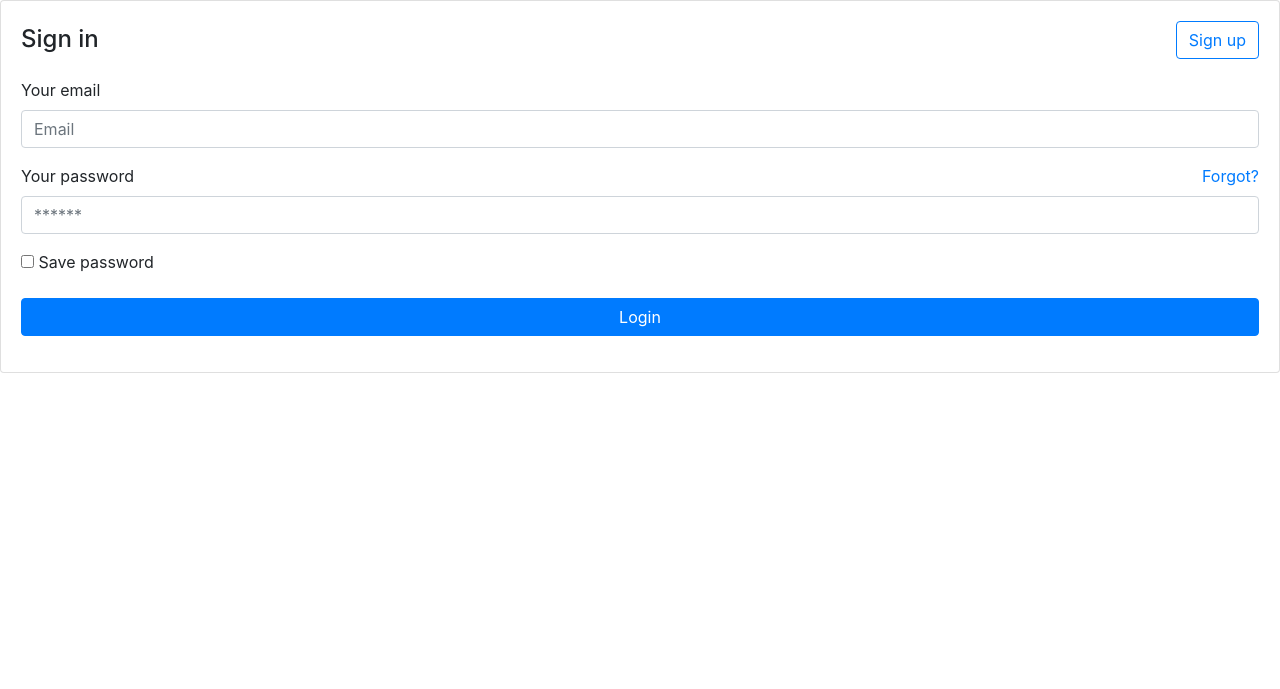
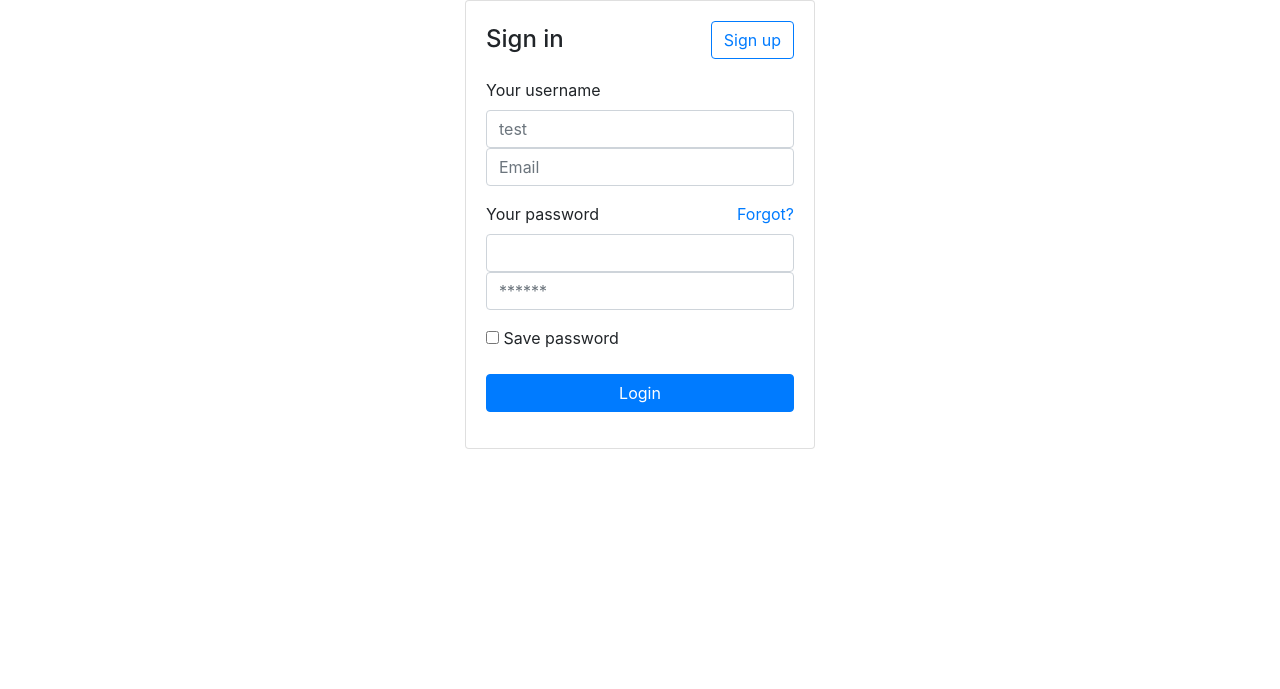
Before and after one commit to reuvenz1993/blog, a Flask app: page / in a window 1280 px wide. Shown: the part 56-745 px from the top of the page. Run offline with Flask 2, Linux system fonts and the light colour scheme; some libraries are stand-ins or nearby versions.

Commit message:
--- Auto-Git Commit ---

```diff
--- a/app.py
+++ b/app.py
@@ -1,10 +1,13 @@
 from blog import app,db
 from flask import render_template, redirect, request, url_for, flash,abort
+from blog.forms import LoginForm , SignupForm
 
 
 @app.route('/', methods=['GET', 'POST'])
 def index():
-    return render_template('index.html')
+    loginform = LoginForm()
+    signupform = SignupForm()
+    return render_template('index.html' , loginform = loginform , signupform = signupform )
 
 if __name__ == '__main__':
     app.run(debug=True)
--- a/blog/templates/index.html
+++ b/blog/templates/index.html
@@ -1,19 +1,23 @@
 {% extends "base.html" %}
 {% block content %}
 <link rel="stylesheet" href="{{url_for('static',filename='css/Trivia.css')}}">
-
+<div class="container">
+    <div class="row">
+        <div class="col-lg-4 offset-lg-4 col-6 offset-3 ">
             <div class="card">
             <article class="card-body">
             <a href="" class="float-right btn btn-outline-primary">Sign up</a>
             <h4 class="card-title mb-4 mt-1">Sign in</h4>
                 <form>
                 <div class="form-group">
-            <label>Your email</label>
+                    <label>Your username</label>
+                    {{loginform.username(class_='form-control', placeholder='test')}}
                     <input name="" class="form-control" placeholder="Email" type="email">
                 </div> <!-- form-group// -->
                 <div class="form-group">
                     <a class="float-right" href="#">Forgot?</a>
                     <label>Your password</label>
+                    {{loginform.password(class_='form-control')}}
                     <input class="form-control" placeholder="******" type="password">
                 </div> <!-- form-group// -->
                 <div class="form-group">
@@ -27,6 +31,13 @@
             </form>
             </article>
             </div> <!-- card.// -->
+        </div>
+    </div>
+</div>
+
+
+
+
  <!--   <script type="text/javascript" src="{{url_for('static',filename='js/trivia.js')}}" ></script> -->
 
 
```
Lines whose indentation alone changed are shown as unchanged.
